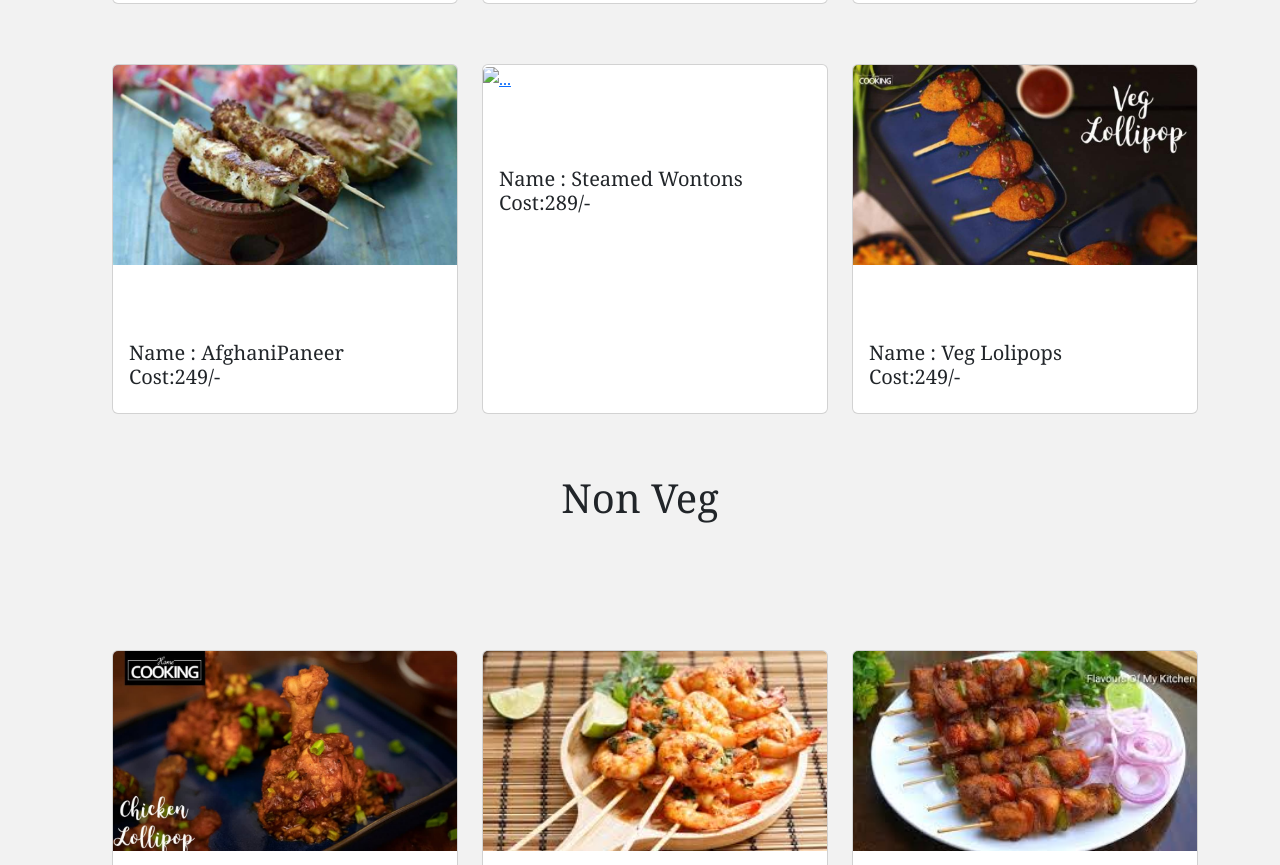
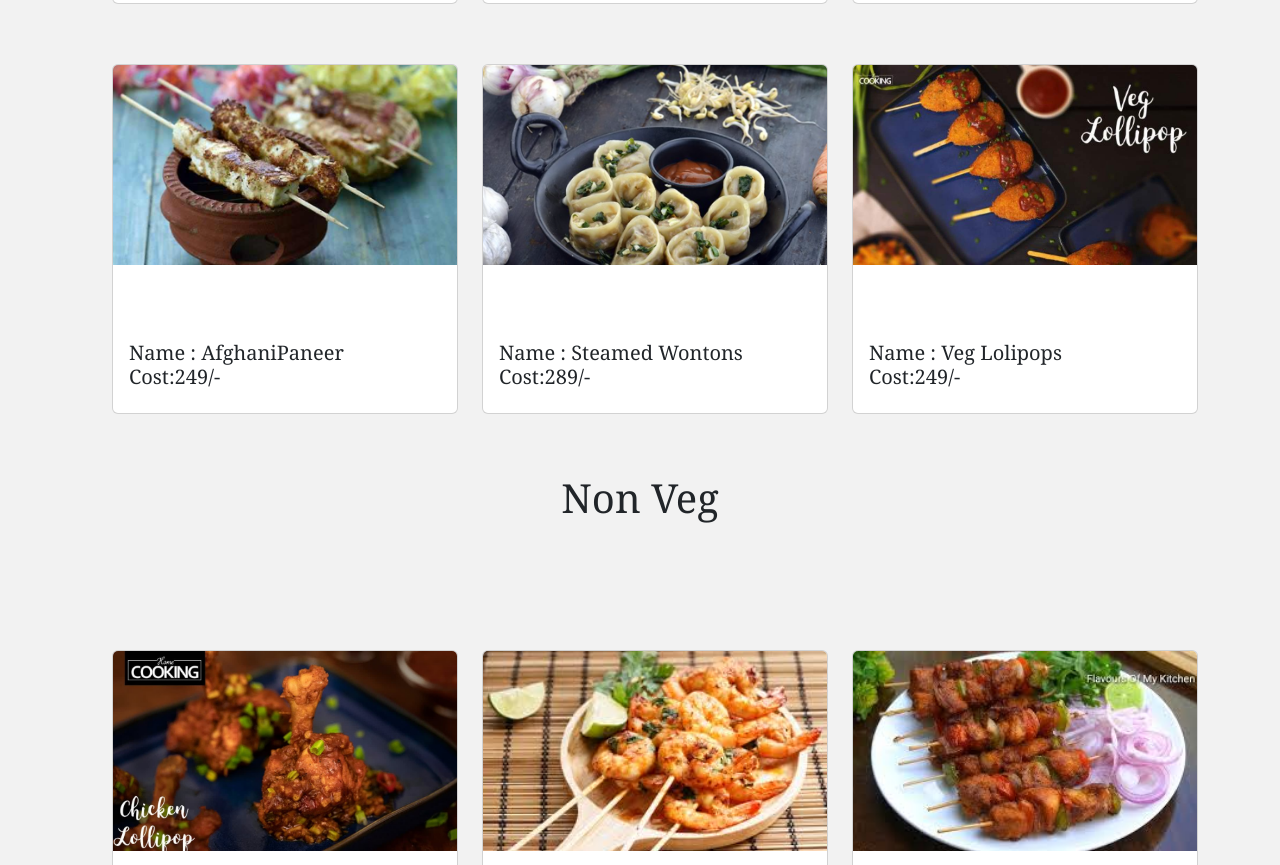
Before and after one commit to lakshmisreech/res, a plain HTML site: page index.html in a window 1280 px wide. Shown: the part 1674-2539 px from the top of the page. Drawn offline with nearby package versions, Linux system fonts and the light colour scheme.

Commit message:
Update index.html

```diff
--- a/index.html
+++ b/index.html
@@ -341,7 +341,7 @@
                         <div class="col-lg-4 col-md-6 col-sm-12 custom-padding">
                             <div class="card" style="width: 100%;">
                                 <a href="https://stock.adobe.com/search/images?k=veg+wontons&asset_id=829294881">
-                                <img src="resimages\steamedwontons.png"  class="card-img-top" alt="...">
+                                <img src="resimages\steamed wontons.png"  class="card-img-top" alt="...">
                                 </a>
                                 <div class="card-body custom-padding">
                                   <p class="card-text"><h5> Name : Steamed Wontons<br> Cost:289/-</h5</p>
```
